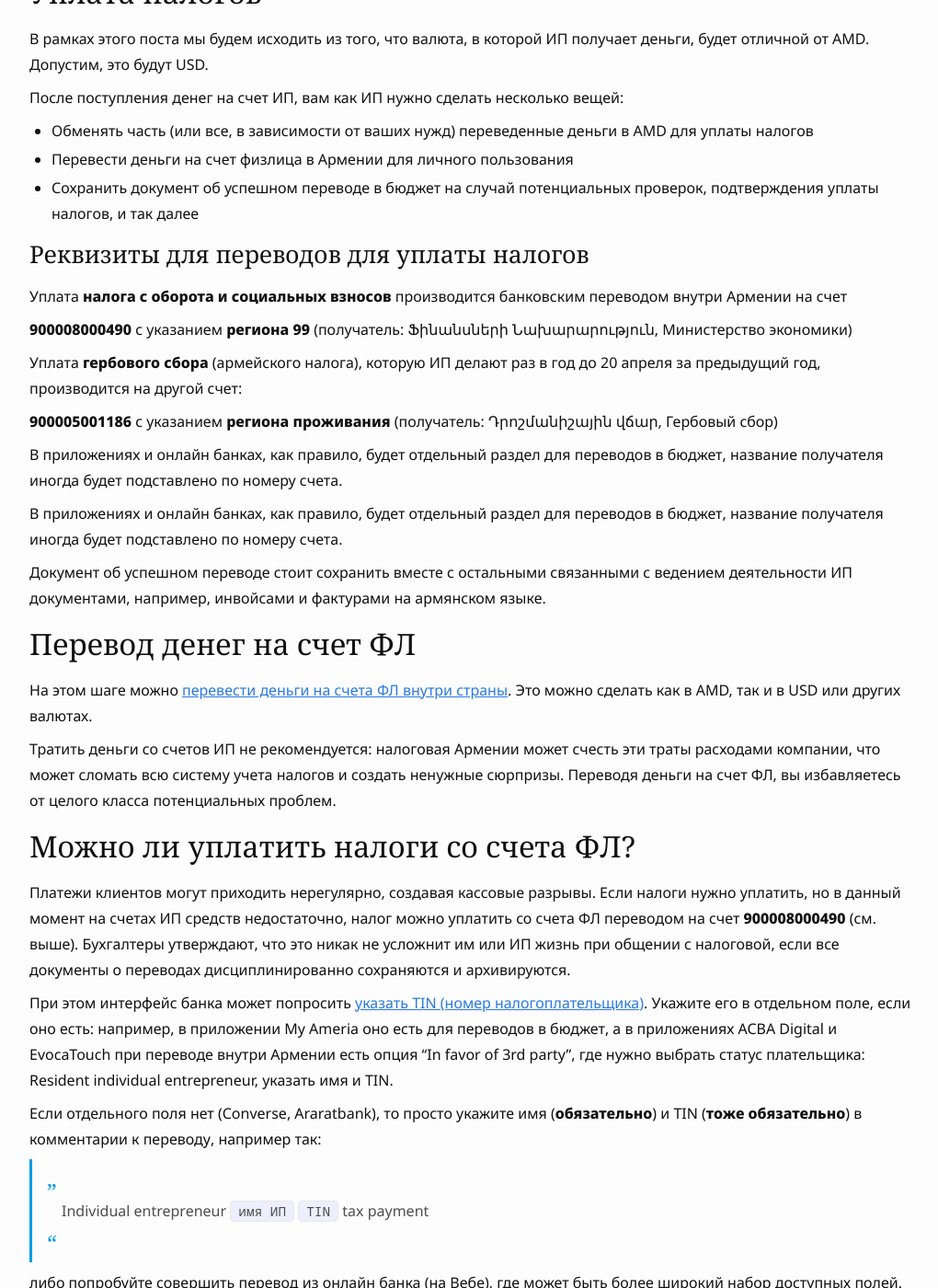
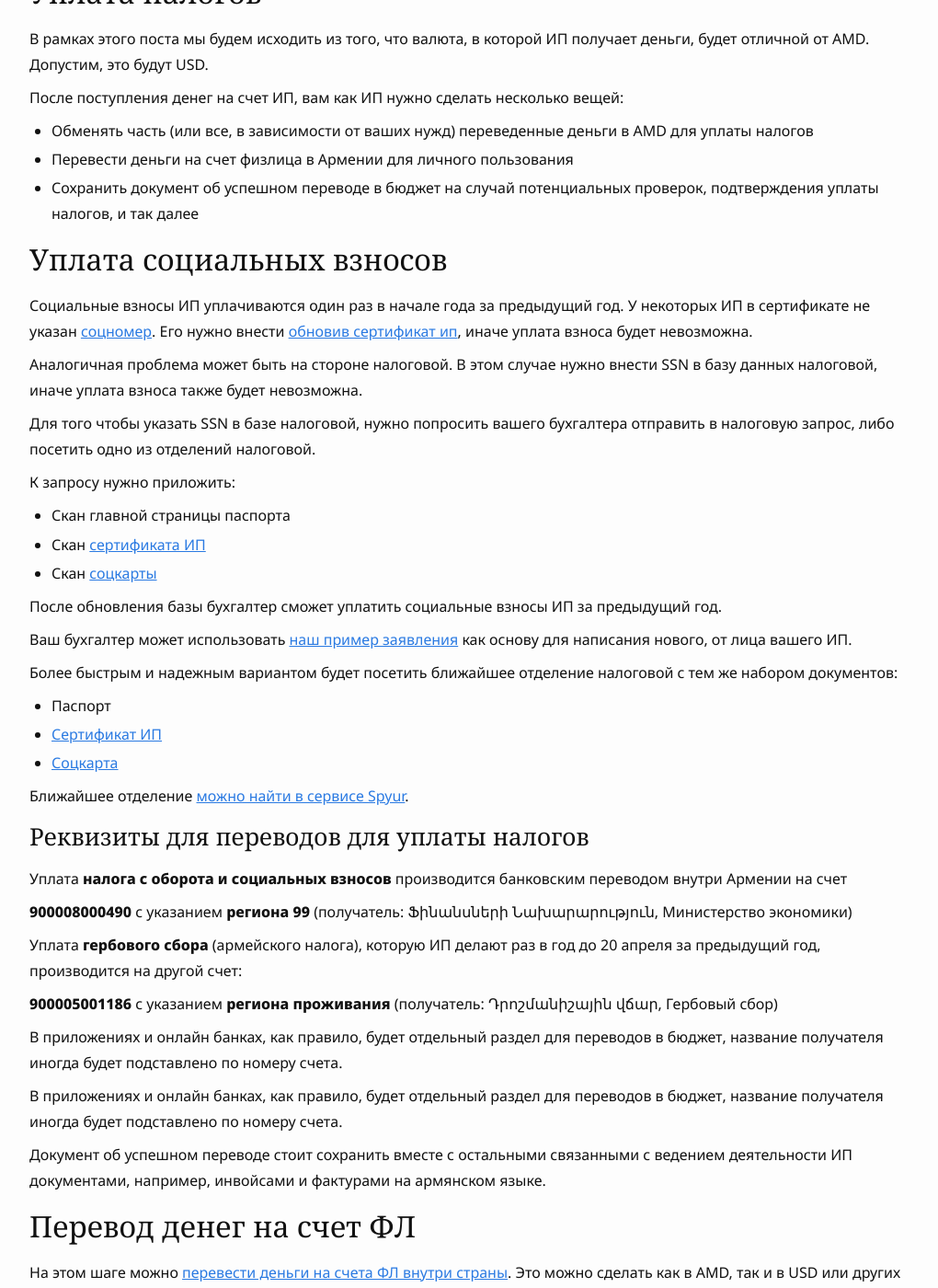
Before and after one commit to haywiki/haywiki.github.io, a Jekyll site: the page built from business/ip-money.md, in a window 1280 px wide and 1400 px high, scrolled down 2986 px. Shown: the whole window at 92% size, without its empty margins (128-1148 px from the left). Built offline with Jekyll 4.4.1, drawn with Linux system fonts in a browser that asks for light colours; nearby versions of some CDN libraries; a script that is not in the unit is left out; some of the changed text lies outside the part shown.

Commit message:
Нюанс с указанием номера соцкарты для ИП

```diff
--- a/business/ip-money.md
+++ b/business/ip-money.md
@@ -93,6 +93,31 @@ Payoneer особенно интересен тогда, когда клиент
 - Перевести деньги на счет физлица в Армении для личного пользования
 - Сохранить документ об успешном переводе в бюджет на случай потенциальных проверок, подтверждения уплаты налогов, и так далее
 
+## Уплата социальных взносов
+
+Социальные взносы ИП уплачиваются один раз в начале года за предыдущий год. У некоторых ИП в сертификате не указан [соцномер](../documents/social-number.md). Его нужно внести [обновив сертификат ип](ip.md), иначе уплата взноса будет невозможна.
+
+Аналогичная проблема может быть на стороне налоговой. В этом случае нужно внести SSN в базу данных налоговой, иначе уплата взноса также будет невозможна.
+
+Для того чтобы указать SSN в базе налоговой, нужно попросить вашего бухгалтера отправить в налоговую запрос, либо посетить одно из отделений налоговой.
+
+К запросу нужно приложить:
+- Скан главной страницы паспорта
+- Скан [сертификата ИП](ip-new.md)
+- Скан [соцкарты](../documents/social-number.md)
+
+После обновления базы бухгалтер сможет уплатить социальные взносы ИП за предыдущий год.
+
+Ваш бухгалтер может использовать [наш пример заявления](/assets/business/ip-ssn-fix.jpeg) как основу для написания нового, от лица вашего ИП.
+
+Более быстрым и надежным вариантом будет посетить ближайшее отделение налоговой с тем же набором документов:
+
+- Паспорт
+- [Сертификат ИП](ip-new.md)
+- [Соцкарта](../documents/social-number.md)
+
+Ближайшее отделение [можно найти в сервисе Spyur](https://www.spyur.am/ru/home/search/?company_name=отдел+по+обслуживанию+налогоплательщиков&addres=Ереван).
+
 ### Реквизиты для переводов для уплаты налогов
 
 Уплата **налога с оборота и социальных взносов** производится банковским переводом внутри Армении на счет
@@ -135,3 +160,4 @@ Payoneer особенно интересен тогда, когда клиент
 
 - [Как открыть ИП в Армении без посредников](https://www.notion.so/24deb1810d064c3280501dd3444e19c7)
 - [ИП в Армении: выставление invoice и уплата налогов](https://www.notion.so/189ce7b4348741d7be33cd1ab6d3923b)
+- [Указание или корректировка SSN у ИП для уплаты социальных взносов](https://www.notion.so/0a6adf5dd77a4a3287a1885682bdf1e0)
```
Also changed, not shown: business/ip-new.md (+1 -1 lines), assets/business/ip-ssn-fix.jpeg (added).
